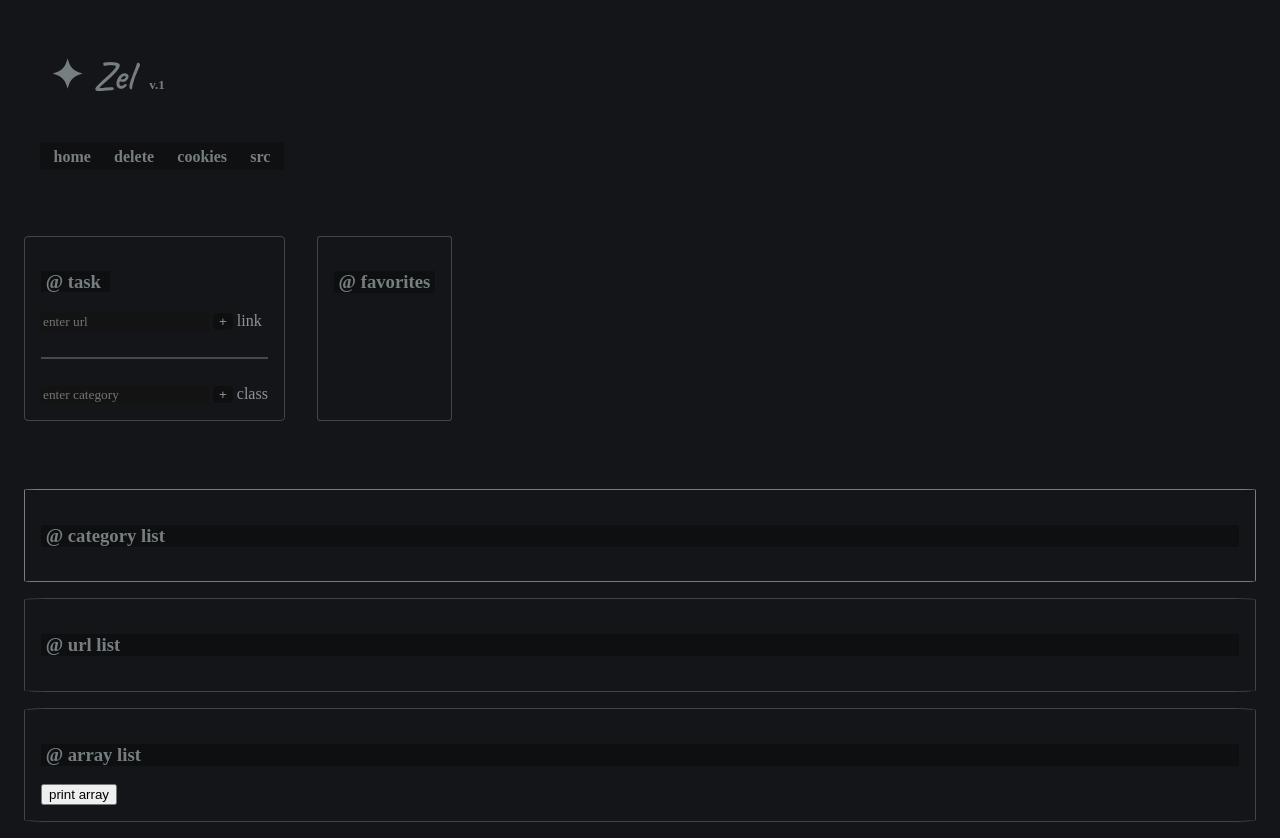
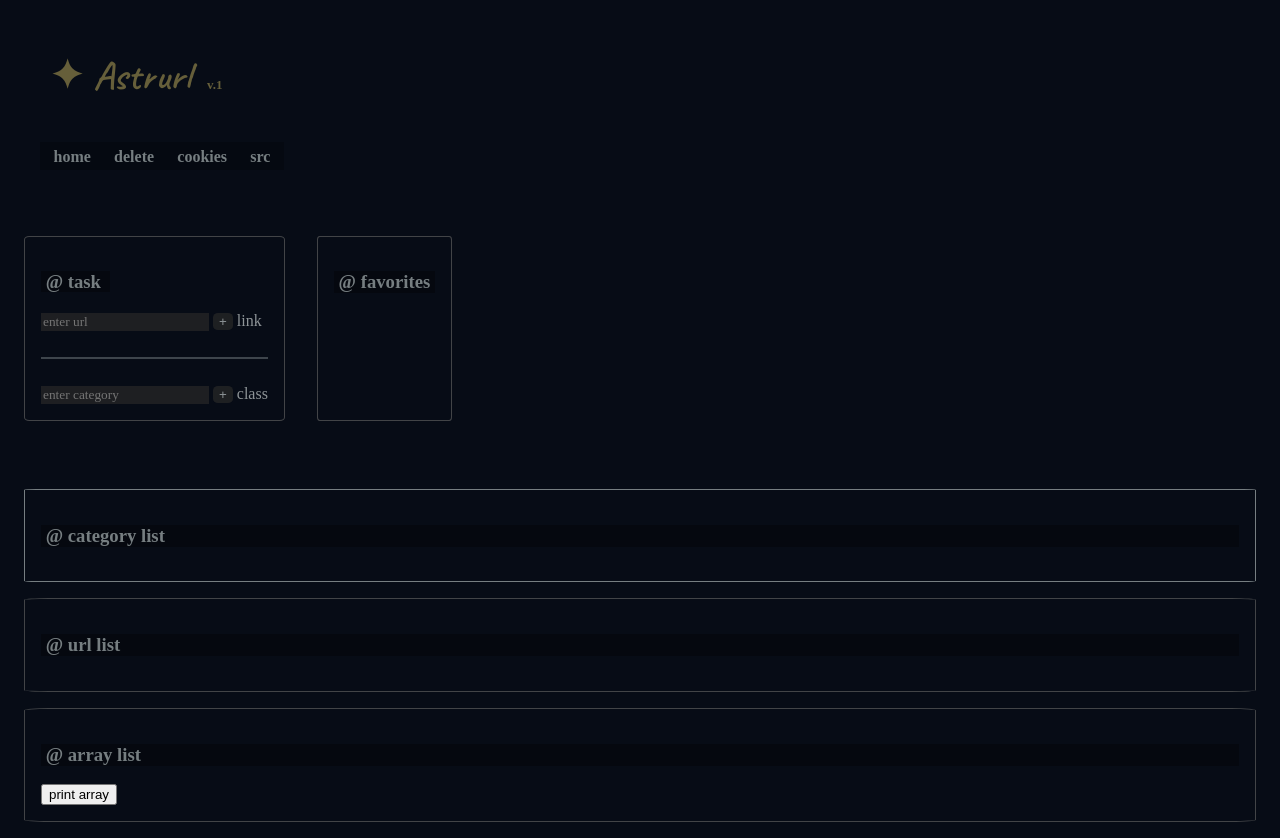
Before and after one commit to ykcaj-i/urlfolio, a plain HTML site: page src/index.html in a window 1280 px wide. Drawn offline with Linux system fonts and the light colour scheme; a web font is replaced by a local one.

Commit message:
updated project name

```diff
--- a/src/css/styles.css
+++ b/src/css/styles.css
@@ -1,7 +1,9 @@
 
 body{
   font-family: Reddit Mono;
-  background-color: rgb(20, 21, 24); /*default dark mode rgb(20, 21, 24)*/
+
+  background: rgb(7, 12, 22); /*default dark mode rgb(20, 21, 24)*/
+  /*rgb(7, 12, 22) */
   color: rgb(118, 126, 129);
 }
 
@@ -33,7 +35,7 @@ body{
 }
 
 .lol:hover{
-  color: rgb(61, 127, 153);
+  color: rgb(102, 95, 58);
   transition: all ease 0.5s;
 
 }
--- a/src/css/url_form_submit.css
+++ b/src/css/url_form_submit.css
@@ -2,7 +2,7 @@
 /*rgb(16, 17, 24)*/
 #url{
    border: none;
-   background-color: rgb(19, 19, 19);
+   background-color: #272727bb;
 
 
 }
@@ -17,7 +17,7 @@
     border: none;
     border-radius: 25%;
     color: rgb(142, 148, 151);
-    background-color: #0f0f0f;
+    background-color: #272727bb;
 }
 
 .submit:hover{
@@ -32,7 +32,7 @@
 
 #category{
     border: none;
-    background-color: rgb(19, 19, 19);
+    background-color: #272727bb;
 
  }
 
--- a/src/css/zel_icon.css
+++ b/src/css/zel_icon.css
@@ -3,12 +3,32 @@
 #title{
 
     font-family: "Caveat"; /*Playfair Display*/
-    color: rgb(118, 126, 129);
+    /*color: rgb(118, 126, 129);*/
     font-weight: 600;
     text-align: left;
     padding-left: 0.25em;
     font-size: 250%;
+    color: rgb(102, 95, 58);
 }
+
+
+
+/*
+.gradient-text {
+    background-color: rgb(255, 255, 255);
+
+    background-image: linear-gradient( #13aaa3, #18b1f8);
+
+    background-size: 100%;
+    background-repeat: repeat;
+
+    -webkit-background-clip: text;
+    -webkit-text-fill-color: transparent;
+    -moz-background-clip: text;
+    -moz-text-fill-color: transparent;
+}
+*/
+
 
 #titlespan{
     color: rgb(153, 160, 168);
@@ -31,7 +51,7 @@
 
 /*text-shadow: 1px 1px 2px red, 0 0 1em blue, 0 0 0.2em blue;*/
  #titleSpan:hover{
-    color: rgb(61, 135, 153);
+    color: rgb(236, 236, 236);
     transition: color 1.25s;
     cursor: pointer;
  }
@@ -39,7 +59,7 @@
 
 #titleSpan:hover > #star{
     transform: rotate(180deg);
-    background: conic-gradient(  #877bb4, #6856ce, #3c7ca1, #21649b); /*#7dfa34, #ddd269, #21d4f3, #c64ef5*/ /*#8b7e9e, #675c79, #483f57, #2a324b*/
+    background: conic-gradient(  rgb(230, 230, 230), rgb(230, 230, 230)); /*#7dfa34, #ddd269, #21d4f3, #c64ef5*/ /*#8b7e9e, #675c79, #483f57, #2a324b*/
     -webkit-text-fill-color: transparent;
     background-clip: text;
 }
--- a/src/index.html
+++ b/src/index.html
@@ -24,8 +24,9 @@
         <h1 id ="title">
             <span id = "titleSpan">
                 <font id = "star" >✦</font>
-                <font id = "zel" >Zel </font>
+                <font id = "zel" class = "gradient-text">Astrurl</font>
             </span>
+
                 <font style = "font-family: reddit mono; font-size: small">&nbsp; v.1</font>
         <hr style = "border: none;">
         </h1>
--- a/src/newexample.js
+++ b/src/newexample.js
@@ -27,9 +27,9 @@ document.getElementById('submit1').onclick = function(){ // input form for the U
 
 function htmlWrapper(originalUrl, templateUrl){ //add an href to the url
     let wrappedUrl = `<a href = "${originalUrl}" target = "_blank"><br>"${templateUrl}"<br></a>`;
-    console.log("1. " +  `${wrappedUrl}`);
+    console.log("step 1. " +  `${wrappedUrl}`);
     wrappedUrl = `<div class = "wrap">"${wrappedUrl}"</div>`;
-    console.log("2. " + `${wrappedUrl}`); //url has been wrapped with html properties making it a clickable link
+    console.log("step 2. " + `${wrappedUrl}`); //url has been wrapped with html properties making it a clickable link
 
     //document.getElementById('urlList').innterHTML += `${wrappedUrl}`;
 }
```
Also changed, not shown: svg/constellation-svgrepo-com.svg (added).
